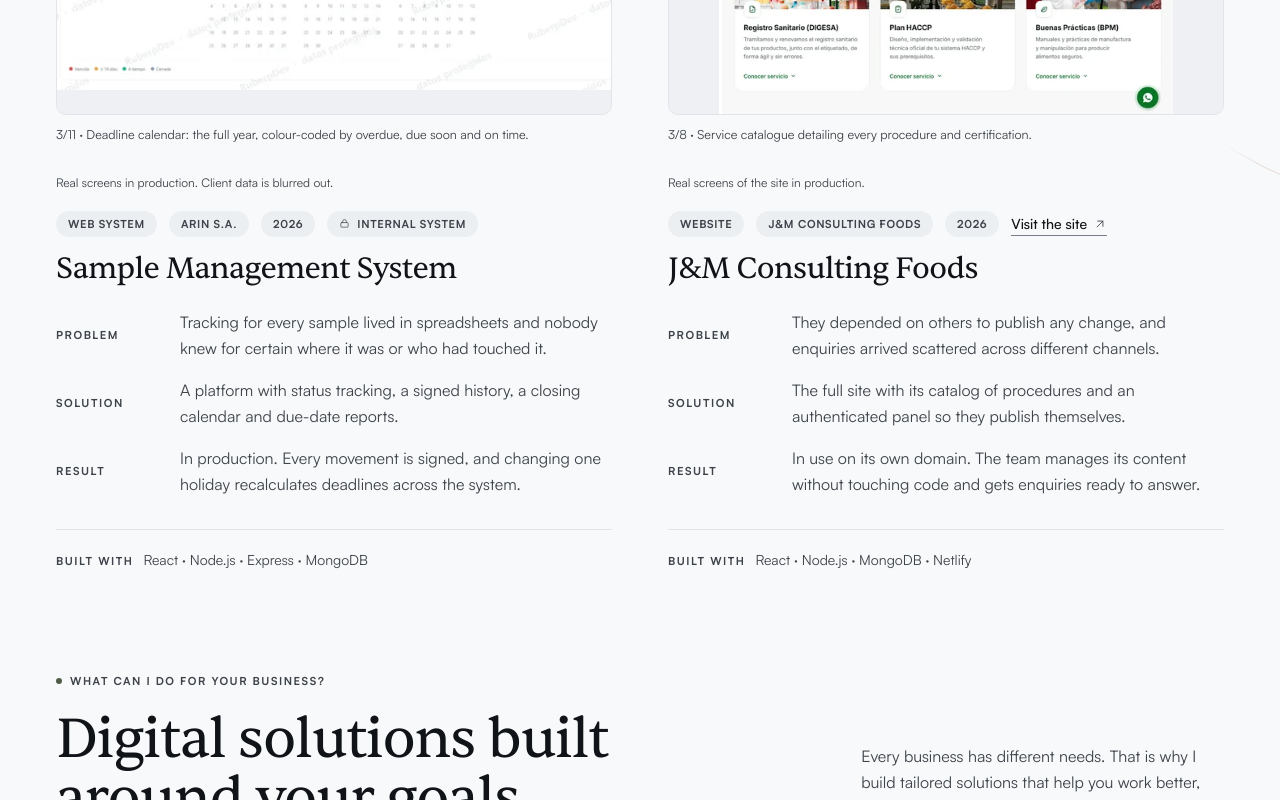
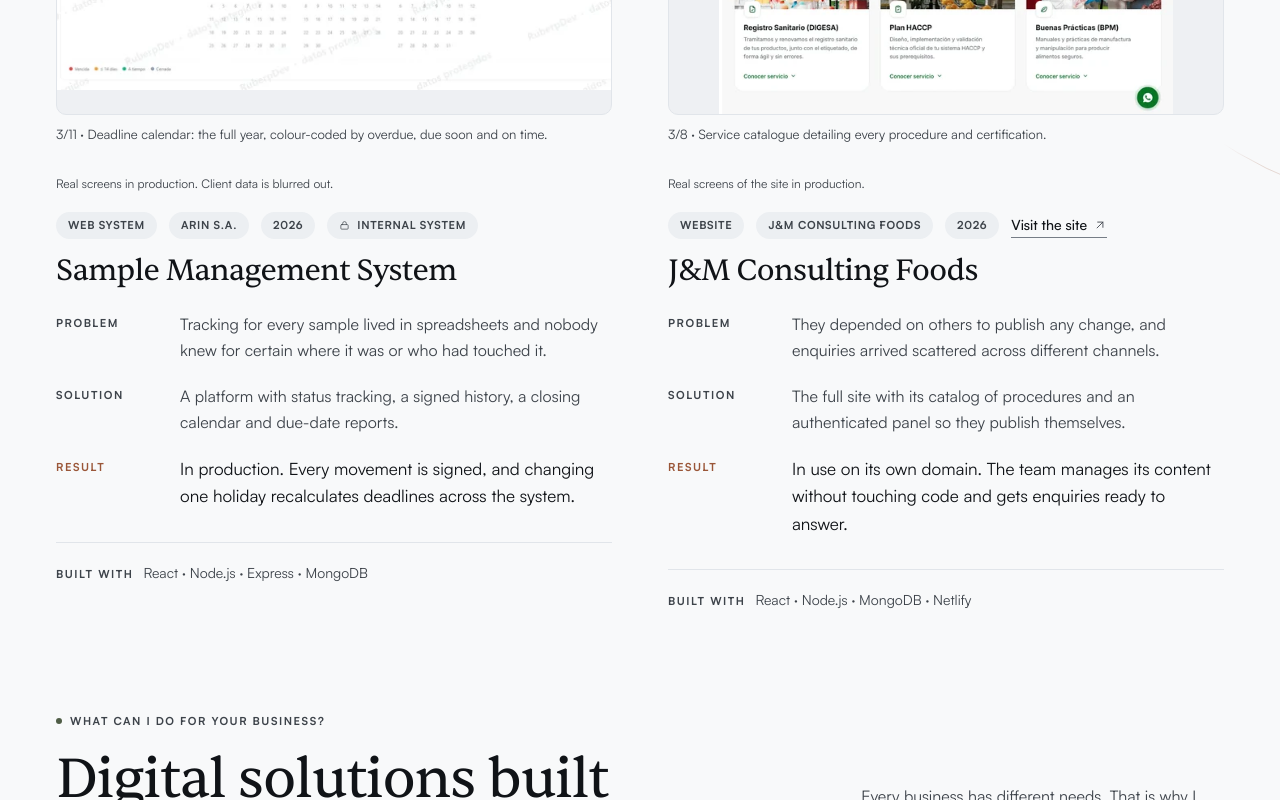
Before and after one commit to rretoarin/portafolio_rubenrp, a React (Vite) app: page / in a window 1280 px wide. Shown: the part 1280-2080 px from the top of the page. Built offline with nearby package versions, Linux system fonts and the light colour scheme.

Commit message:
mejorando

```diff
--- a/src/components/Contact.jsx
+++ b/src/components/Contact.jsx
@@ -118,7 +118,14 @@
                 {t.contact.formSend}
               </button>
 
-              <p className="mt-3 text-xs leading-relaxed text-ink-soft">{t.contact.formNote}</p>
+              {/*
+                13px y no 12: es la letra pequeña que quita el miedo a pulsar
+                —dice que no se guarda nada—, justo debajo del botón que más
+                importa de la página. A 12 había que acercarse a leerla.
+              */}
+              <p className="mt-3 text-[0.8125rem] leading-relaxed text-ink-soft">
+                {t.contact.formNote}
+              </p>
             </form>
           </div>
         </div>
--- a/src/components/Process.jsx
+++ b/src/components/Process.jsx
@@ -36,7 +36,19 @@
               >
                 {String(i + 1).padStart(2, '0')}
               </span>
-              <h3 className="block-title eyebrow eyebrow-plain mt-4 block">{step.title}</h3>
+              {/*
+                El título del paso destacado va en el acento. Era lo único que
+                el quinto compartía a pelo con los otros cuatro: mismo gris,
+                mismo peso. Con el filete y el número ya en acento, dejar el
+                nombre en gris deshacía media señal.
+              */}
+              <h3
+                className={`block-title eyebrow eyebrow-plain mt-4 block ${
+                  destacado ? 'text-accent' : ''
+                }`}
+              >
+                {step.title}
+              </h3>
               <p
                 className={`mt-2.5 text-sm leading-relaxed ${
                   destacado ? 'text-ink' : 'text-ink-soft'
--- a/src/components/Projects.jsx
+++ b/src/components/Projects.jsx
@@ -183,15 +183,45 @@
 
       <h3 className="display mt-4 text-[1.625rem] text-heading md:text-[1.875rem]">{copy.name}</h3>
 
-      <dl className="mt-6 space-y-4">
+      {/*
+        Las tres líneas del caso. El RESULTADO no es una más: es lo único que
+        demuestra que el trabajo sirvió, así que se lleva el peso. Problema y
+        solución se quedan en `ink-soft`; el resultado pasa a tinta plena
+        (de 9.49:1 a 17.67:1), sube un punto de cuerpo y su etiqueta se pinta
+        con el acento. Sigue siendo la misma lista de definiciones en el mismo
+        sitio: cambia el peso, no la estructura.
+      */}
+      <dl className="mt-6 space-y-5">
         {[
-          [labels.problemLabel, copy.problem],
-          [labels.solutionLabel, copy.solution],
-          [labels.resultLabel, copy.result],
-        ].map(([etiqueta, texto]) => (
+          [labels.problemLabel, copy.problem, false],
+          [labels.solutionLabel, copy.solution, false],
+          [labels.resultLabel, copy.result, true],
+        ].map(([etiqueta, texto, resultado]) => (
           <div key={etiqueta} className="grid gap-1 sm:grid-cols-[6.5rem_1fr] sm:gap-5">
-            <dt className="eyebrow eyebrow-plain">{etiqueta}</dt>
-            <dd className="leading-relaxed text-ink-soft">{texto}</dd>
+            {/*
+              `self-start` y cuatro píxeles de aire. `.eyebrow` es un `inline-flex`
+              con `align-items: center`, así que como celda de la rejilla se
+              estiraba a todo el alto de la fila y la etiqueta se centraba contra
+              el párrafo entero en vez de sentarse en su primera línea: caía 13px
+              por debajo con dos líneas y 26 con tres. Sólo desde `sm`, que es
+              donde hay dos columnas; apilado, la etiqueta ya va encima.
+            */}
+            <dt
+              className={`eyebrow eyebrow-plain sm:self-start sm:pt-1 ${
+                resultado ? 'text-accent' : ''
+              }`}
+            >
+              {etiqueta}
+            </dt>
+            <dd
+              className={
+                resultado
+                  ? 'text-[1.0625rem] leading-relaxed text-ink'
+                  : 'leading-relaxed text-ink-soft'
+              }
+            >
+              {texto}
+            </dd>
           </div>
         ))}
       </dl>
--- a/src/index.css
+++ b/src/index.css
@@ -157,6 +157,14 @@
   --shadow-card-hover: 0 2px 4px rgb(16 19 23 / 0.05), 0 24px 50px -24px rgb(16 19 23 / 0.24);
   --shadow-shot: 0 26px 52px -26px rgb(16 19 23 / 0.3);
   --shadow-float: 0 10px 30px -8px rgb(16 19 23 / 0.24);
+  /*
+   * El CTA principal. En claro es tinta sobre crema y estaba completamente
+   * plano: al lado del enlace secundario se leían como dos cosas del mismo
+   * peso. Una sombra corta lo despega del fondo sin agrandarlo ni cambiarle el
+   * color, que es lo único que se pedía —que destaque «ligeramente más»—.
+   */
+  --shadow-cta: 0 6px 18px -8px rgb(16 19 23 / 0.45);
+  --shadow-cta-hover: 0 12px 28px -10px rgb(16 19 23 / 0.5);
   --glass: rgb(248 249 250 / 0.86);
   --grain-opacity: 0.015;
   --grain-blend: normal;
@@ -199,6 +207,14 @@
   --shadow-card-hover: 0 2px 6px rgb(0 0 0 / 0.7), 0 28px 56px -26px rgb(0 0 0 / 1);
   --shadow-shot: 0 30px 60px -28px rgb(0 0 0 / 1);
   --shadow-float: 0 12px 32px -8px rgb(0 0 0 / 0.8);
+  /*
+   * En oscuro el CTA es casi blanco sobre negro: una sombra negra debajo no se
+   * ve, y cualquier halo claro lo convertiría en un botón que brilla. Aquí el
+   * relieve ya lo da el propio contraste, así que el token se apaga. Es la
+   * diferencia entre los temas, no un `if` en el componente.
+   */
+  --shadow-cta: none;
+  --shadow-cta-hover: none;
   --glass: rgb(2 2 2 / 0.88);
   --grain-opacity: 0.03;
   --grain-blend: screen;
@@ -302,6 +318,20 @@
     flex-shrink: 0;
     height: 15px;
     width: auto;
+    transition: translate 0.25s var(--ease-out-soft);
+  }
+
+  /*
+   * El logo es un enlace —lleva arriba del todo— y era lo único pulsable de la
+   * barra sin ningún estado. Se mueve el isotipo, no la palabra: un píxel del
+   * «RD» basta para que la marca acuse el puntero, y desplazar el bloque entero
+   * movería la línea de base contra el menú.
+   */
+  @media (hover: hover) {
+    .logo:hover .logo-img,
+    .logo:focus-visible .logo-img {
+      translate: 0 -1px;
+    }
   }
 
   /* El del pie: el mismo isotipo, más pequeño. */
@@ -394,13 +424,20 @@
     border: 1px solid var(--color-line);
     background: var(--color-surface);
     color: var(--color-ink);
-    transition: background-color 0.2s ease;
+    transition:
+      background-color 0.2s ease,
+      transform 0.2s var(--ease-out-soft);
   }
 
   @media (hover: hover) {
     .deck-btn:hover {
       background: var(--color-page-soft);
     }
+  }
+
+  /* En táctil no hay hover: el hundido es el único acuse de recibo que queda. */
+  .deck-btn:active {
+    transform: scale(0.94);
   }
 
   .deck-counter {
@@ -455,6 +492,25 @@
     border-radius: 10px;
     overflow: hidden;
     perspective: 1500px;
+  }
+
+  /*
+   * La captura abre el visor, pero en reposo no lo decía: era la única cosa
+   * pulsable de la página sin respuesta al puntero. Se despega con el mismo
+   * par —filete y sombra— que ya usan `.shot` y `.card-hover`, sin mover la
+   * imagen: cualquier desplazamiento pelearía con el volteo de página.
+   */
+  .flip {
+    transition:
+      border-color 0.3s var(--ease-out-soft),
+      box-shadow 0.3s var(--ease-out-soft);
+  }
+
+  @media (hover: hover) {
+    .flip:hover {
+      border-color: var(--color-edge);
+      box-shadow: var(--shadow-shot);
+    }
   }
 
   .flip-img {
@@ -488,7 +544,13 @@
   .flip-caption {
     margin-top: 10px;
     min-height: 3em;
-    font-size: 12.5px;
+    /*
+     * 13px y no 12.5. Es el texto que explica QUÉ enseña la captura —lo que
+     * más se lee de la tarjeta después del titular— y justo debajo va la nota
+     * de «capturas reales», que se queda en 12: medio píxel de diferencia no
+     * era jerarquía, era un borrón de dos líneas grises iguales.
+     */
+    font-size: 13px;
     line-height: 1.5;
     color: var(--color-ink-soft);
     text-wrap: pretty;
@@ -693,14 +755,17 @@
     background-color: var(--color-btn);
     color: var(--color-on-btn);
     font-weight: 600;
+    box-shadow: var(--shadow-cta);
     transition:
       background-color 0.2s var(--ease-out-soft),
+      box-shadow 0.2s var(--ease-out-soft),
       transform 0.2s var(--ease-out-soft);
   }
 
   @media (hover: hover) {
     .btn-primary:hover {
       background-color: var(--color-btn-hover);
+      box-shadow: var(--shadow-cta-hover);
       /*
        * Un píxel arriba y un 1,5% de tamaño. Es deliberadamente poco: el CTA
        * tiene que sentirse firme, no elástico. Por encima de 1.03 el botón
@@ -782,6 +847,18 @@
 
   .text-cta:focus-visible .text-cta-label::after {
     transform: scaleX(1);
+  }
+
+  /*
+   * En táctil no hay hover, así que el enlace secundario no daba ninguna señal
+   * al pulsarlo: el dedo tocaba y no pasaba nada hasta que WhatsApp abría. El
+   * subrayado aparece mientras dura el toque, más rápido, como en `.block-top`.
+   */
+  @media (hover: none) {
+    .text-cta:active .text-cta-label::after {
+      transform: scaleX(1);
+      transition-duration: 0.15s;
+    }
   }
 
   /* Enlace de texto: el subrayado engorda y pasa al acento. */
@@ -1500,6 +1577,7 @@
 
   .flip:focus-visible {
     border-color: var(--color-edge);
+    box-shadow: var(--shadow-shot);
   }
 
   /*
@@ -1637,6 +1715,18 @@
   .text-cta-label::after {
     transition: none;
   }
+  /* El isotipo del logo y el hundido de los botones del mazo: sin movimiento. */
+  .logo:hover .logo-img,
+  .logo:focus-visible .logo-img {
+    translate: none;
+  }
+  .deck-btn:active {
+    transform: none;
+  }
+  /* La captura del caso sigue cambiando de filete y sombra, sin transición. */
+  .flip {
+    transition: none;
+  }
   /* El arco aparece ya dibujado: no hay trazo que recorrer. */
   .arc-line {
     stroke-dashoffset: 0;
```
